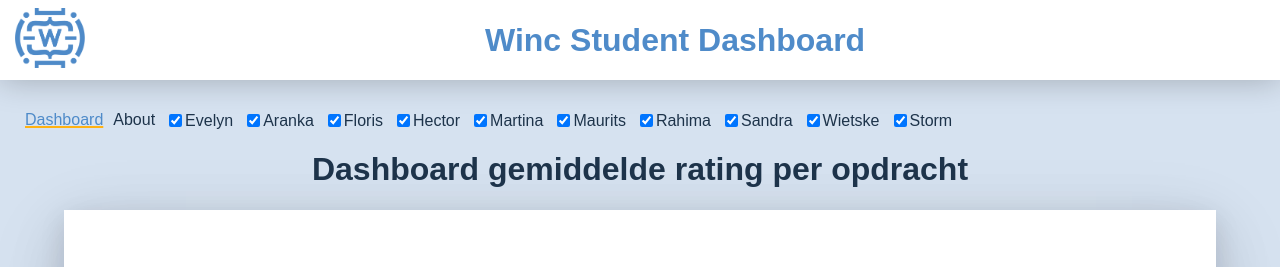
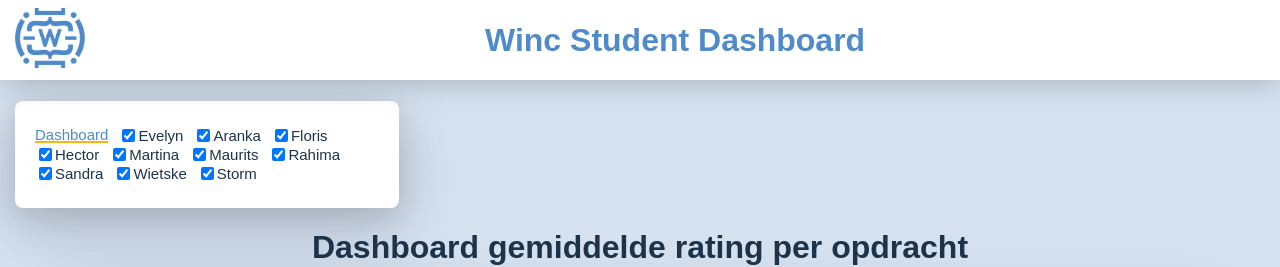
Before and after one commit to PasquinelP/pascal_pater-eindopdracht-React-Student-Dashboard, a React (Create React App) app: page / in a window 1280 px wide. Shown: the top 267 px of the page. Built offline with nearby package versions, Linux system fonts and the light colour scheme; the HTML template or start-up script is replaced by a standard one.

Commit message:
add classes, remove test link

```diff
--- a/src/components/Nav.js
+++ b/src/components/Nav.js
@@ -4,13 +4,10 @@ import StudentList from "./StudentList";
 
 const Nav = () => {
   return (
-    <nav className="app-nav">
+    <nav className="panel panel--action app-nav">
       <ul className="app-nav__list">
         <NavLink to="/" exact activeClassName="selected">
           <li className="app-nav__item">Dashboard</li>
-        </NavLink>
-        <NavLink to="/about" activeClassName="selected">
-          <li className="app-nav__item">About</li>
         </NavLink>
         <StudentList />
       </ul>
```
